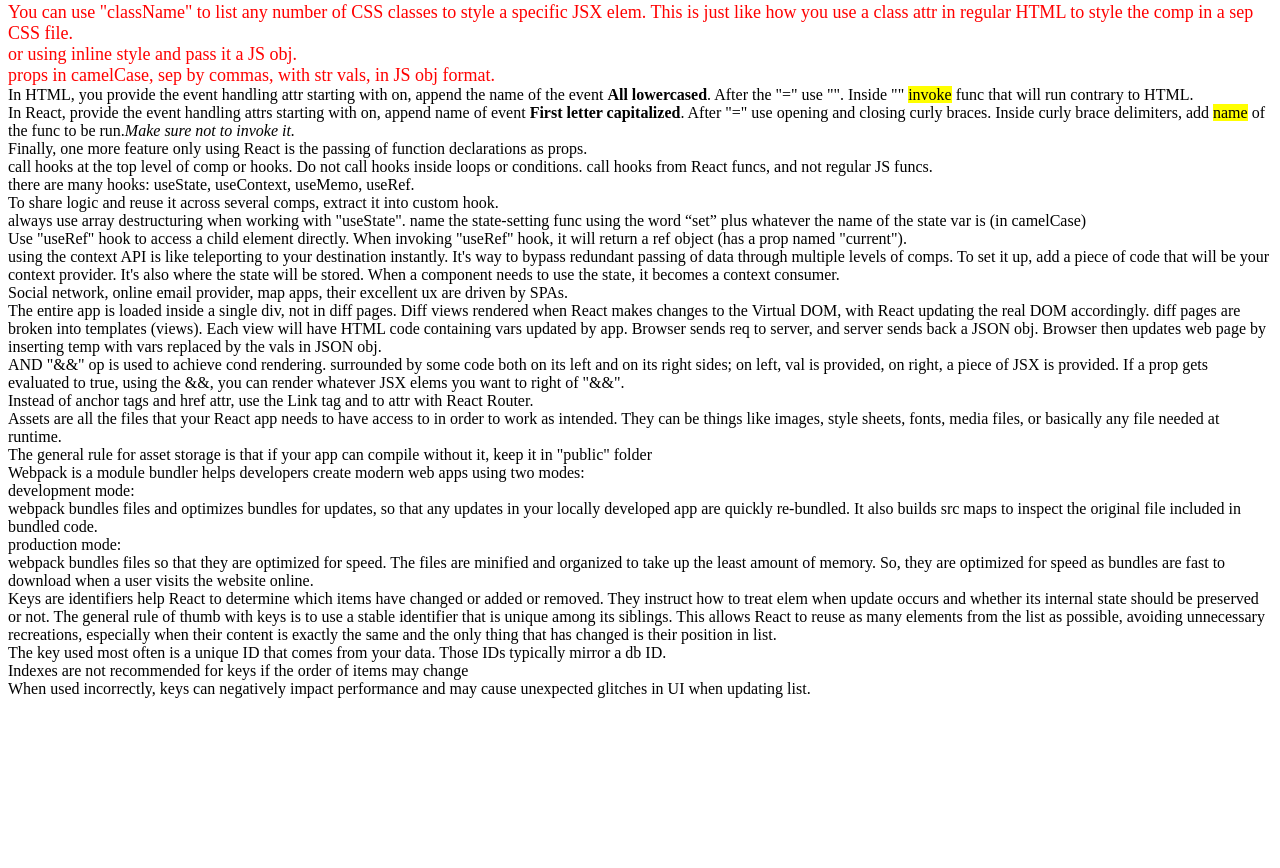
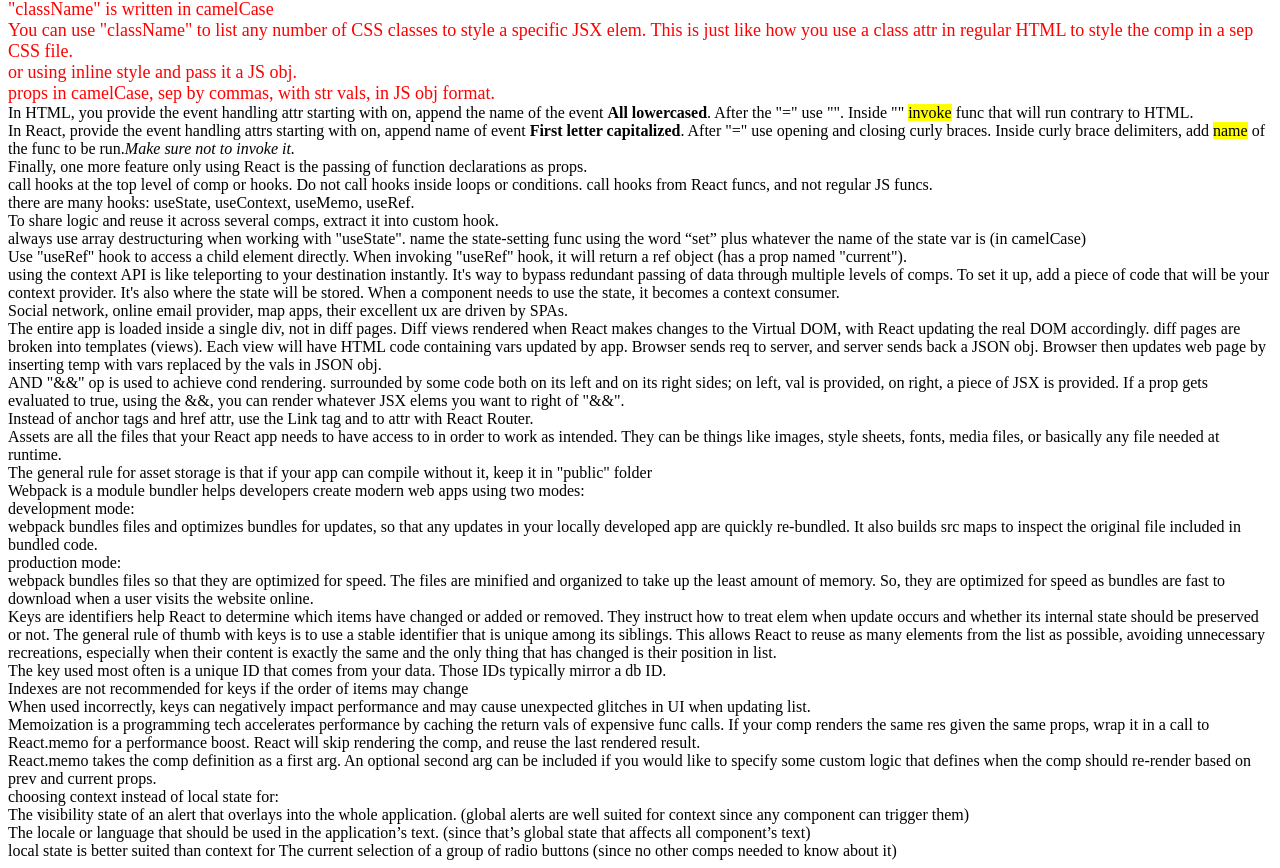
Before and after one commit to 12-12-DO4/learning, a React (Create React App) app in the folder meta_web/front/react/firstapp/: page /notes in a window 1280 px wide. Shown: the part 878-1746 px from the top of the page. Before the commit the page ends 1584 px from the top, so only its background shows below. Built offline with nearby package versions, Linux system fonts and the light colour scheme.

Commit message:
imp notes about react comps in depth

```diff
--- a/meta_web/front/react/firstapp/src/Notes.js
+++ b/meta_web/front/react/firstapp/src/Notes.js
@@ -63,7 +63,7 @@ function Notes() {
           </li>
         </ul>
       </div>
-      <div className="props_vs_states" >
+      <div className="props-vs-states" >
         like params in JS func allow you pass in vals as args, React uses props to pass data btw comps
         <br /> Props are like a JS obj passed using JSX syntax
         <br />When two comps communicate with each other, this communication is one-way street (unidirectional).
@@ -92,6 +92,7 @@ function Notes() {
         <br />children comps are stateless and receive their parent state when passed down by using props.
         <br />Keep in mind that you should never change the vals of props in children comps as they are immutable
         <br />App comp stores state can be changed through events and funcs and is therefore a stateful comp
+        <br />both state and props are JS obj
       </div>
       <div className="return">
         return statements are the area of expressive syntax that allows you write regular HTML code
@@ -188,6 +189,20 @@ function Notes() {
         <br />When used incorrectly, keys can negatively impact performance and
         may cause unexpected glitches in UI when updating list.
       </div>
+      <div className="memo-context">
+        Memoization is a programming tech accelerates performance by caching the return vals of expensive func calls.
+        If your comp renders the same res given the same props, wrap it in a call to React.memo for a performance boost.
+        React will skip rendering the comp, and reuse the last rendered result.
+        <br />React.memo takes the comp definition as a first arg. An optional second arg can be included if you would
+        like to specify some custom logic that defines when the comp should re-render based on prev and current props.
+        <br />choosing context instead of local state for:
+        <br />The visibility state of an alert that overlays into the whole application.
+        (global alerts are well suited for context since any component can trigger them)
+        <br />The locale or language that should be used in the application’s text.
+        (since that’s global state that affects all component’s text)
+        <br />local state is better suited than context for The current selection of a group of radio buttons
+        (since no other comps needed to know about it)
+      </div>
     </div>
   )
 };
```
